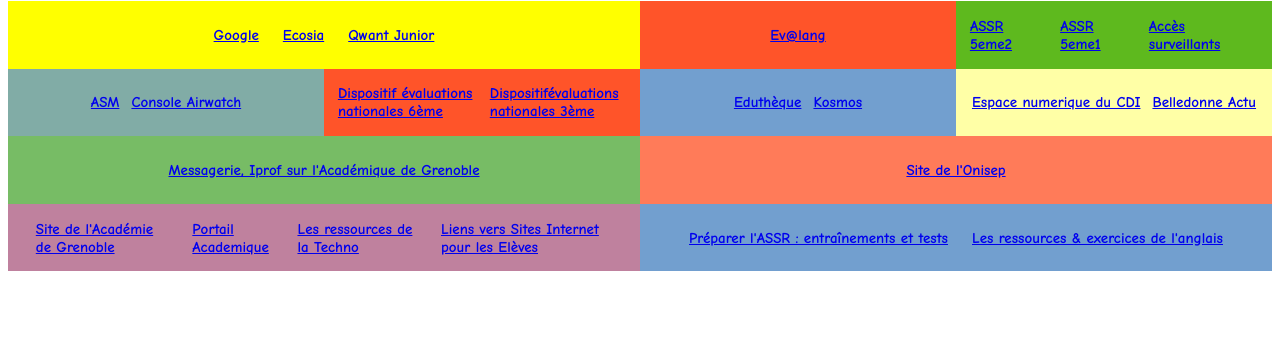
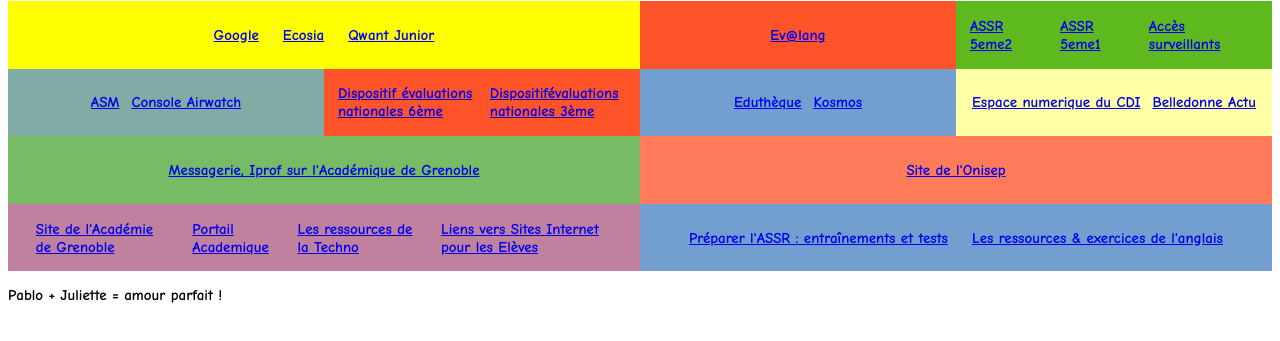
Before and after one commit to kangapi/collegeWebsite, a plain HTML site: page index.html in a window 1280 px wide. Shown: the part 27-368 px from the top of the page. Drawn offline with Linux system fonts and the light colour scheme.

Commit message:
Update index.html

```diff
--- a/index.html
+++ b/index.html
@@ -73,4 +73,5 @@
     </div>
 </div>
 </body>
+    <p class="pablo">Pablo + Juliette = amour parfait ! </p>
 </html>
```
